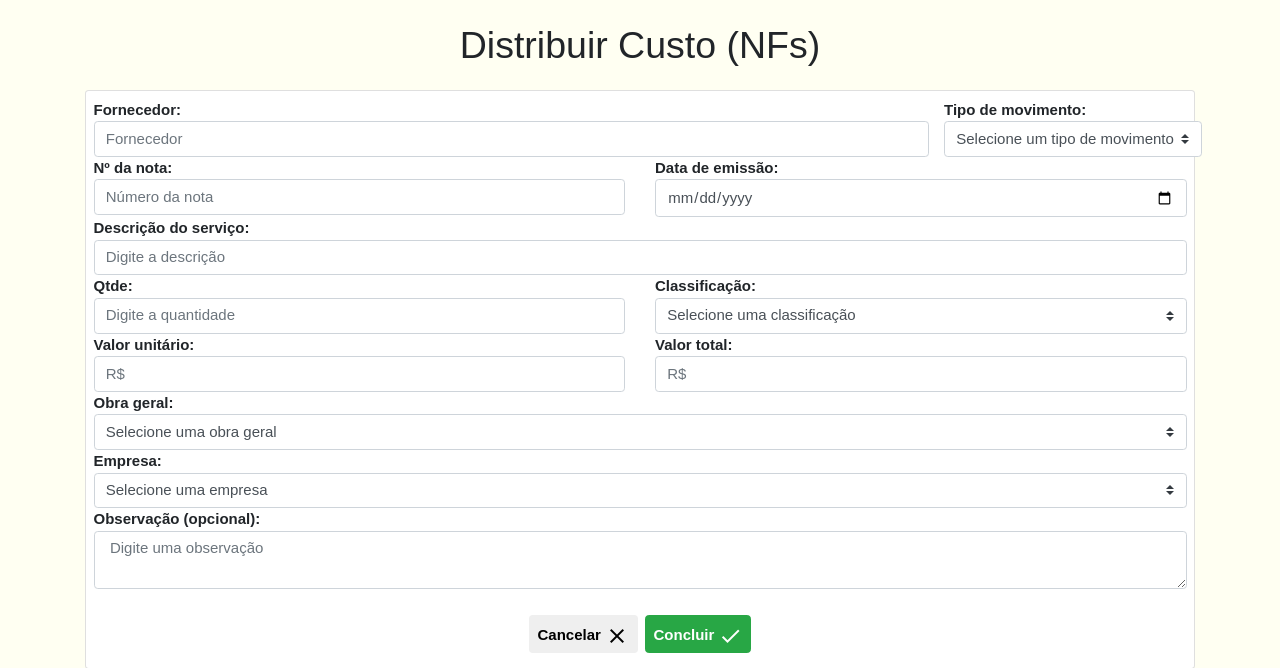
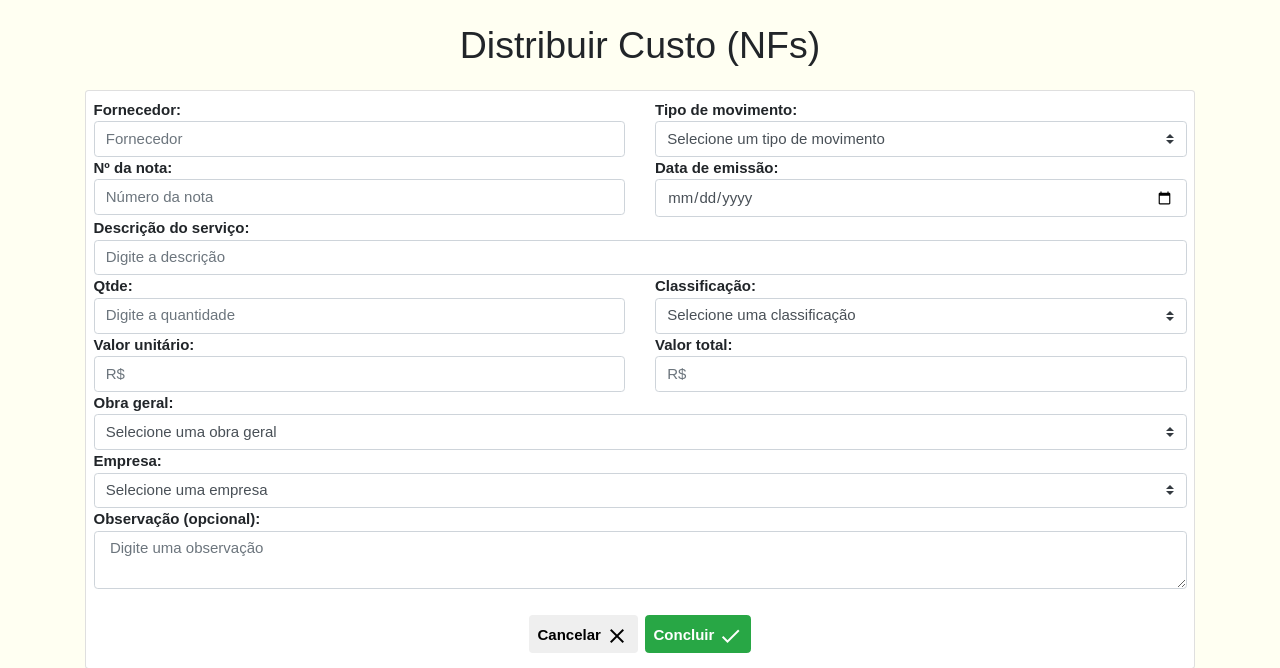
Before and after one commit to noogabe/crud-php-custos, a PHP site: page /adicionar_servico2.php in a window 1280 px wide. Shown: the part 55-723 px from the top of the page. Run offline with PHP 8.4, Linux system fonts and the light colour scheme; the visitor is signed in with stand-in values (Sample User, id 1); data that the repository does not hold is empty; some libraries are stand-ins or nearby versions.

Commit message:
adicionar_servico2.php

```diff
--- a/adicionar_servico2.php
+++ b/adicionar_servico2.php
@@ -45,7 +45,7 @@ if (!$_SESSION['ativo']) {
                                         <strong>Fornecedor:</strong><br>
                                         <input autocomplete="off" class='text-box form-control' type="text" name="emitente_nome" rows="1" placeholder="Fornecedor" required>
                                     </div>
-                                    <div class="cosl">
+                                    <div class="col">
                                         <strong>Tipo de movimento:</strong><br>
                                         <select required class="custom-select" name="tipo_movimento">
                                             <option value="" disabled selected>Selecione um tipo de movimento</option>
```
